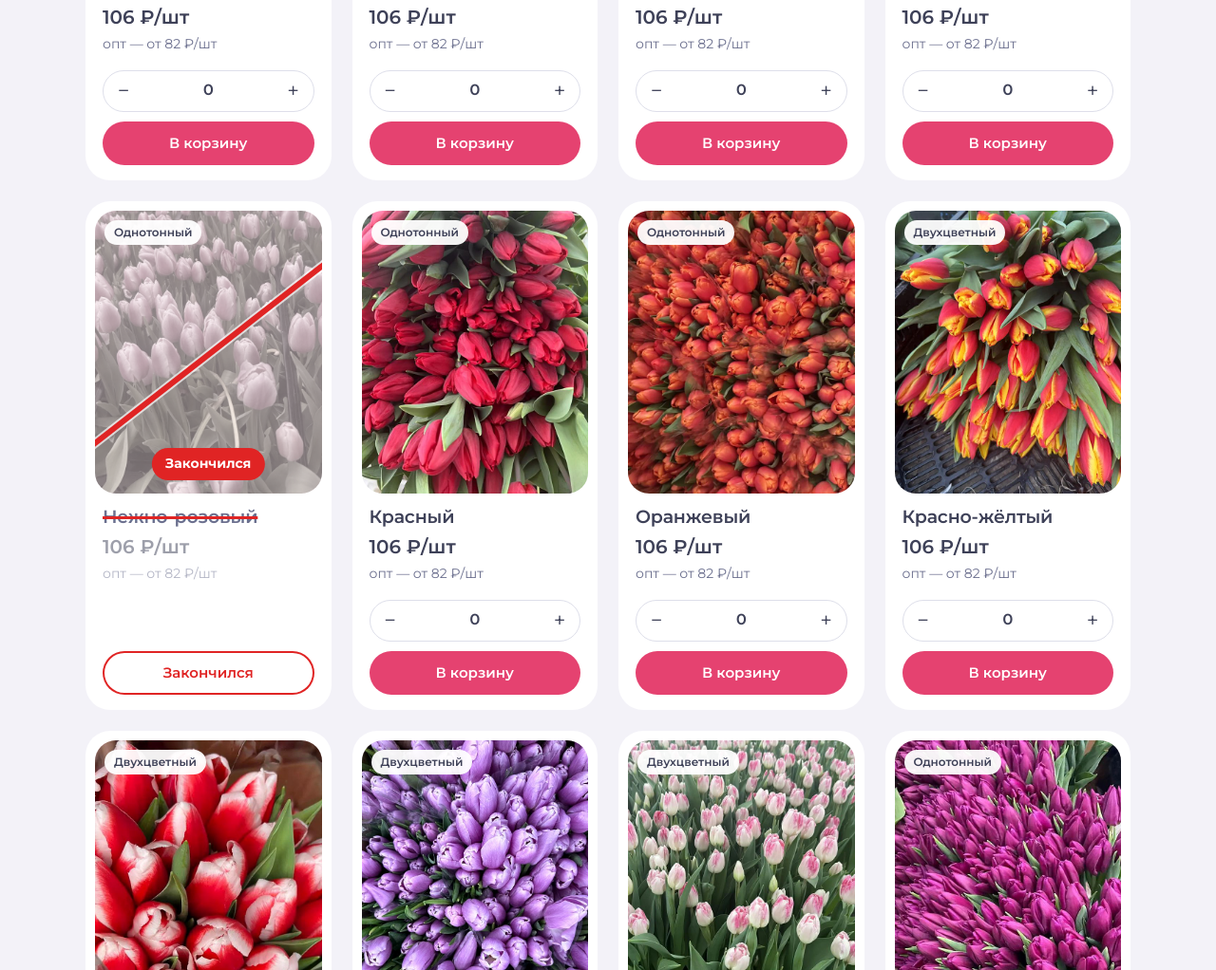
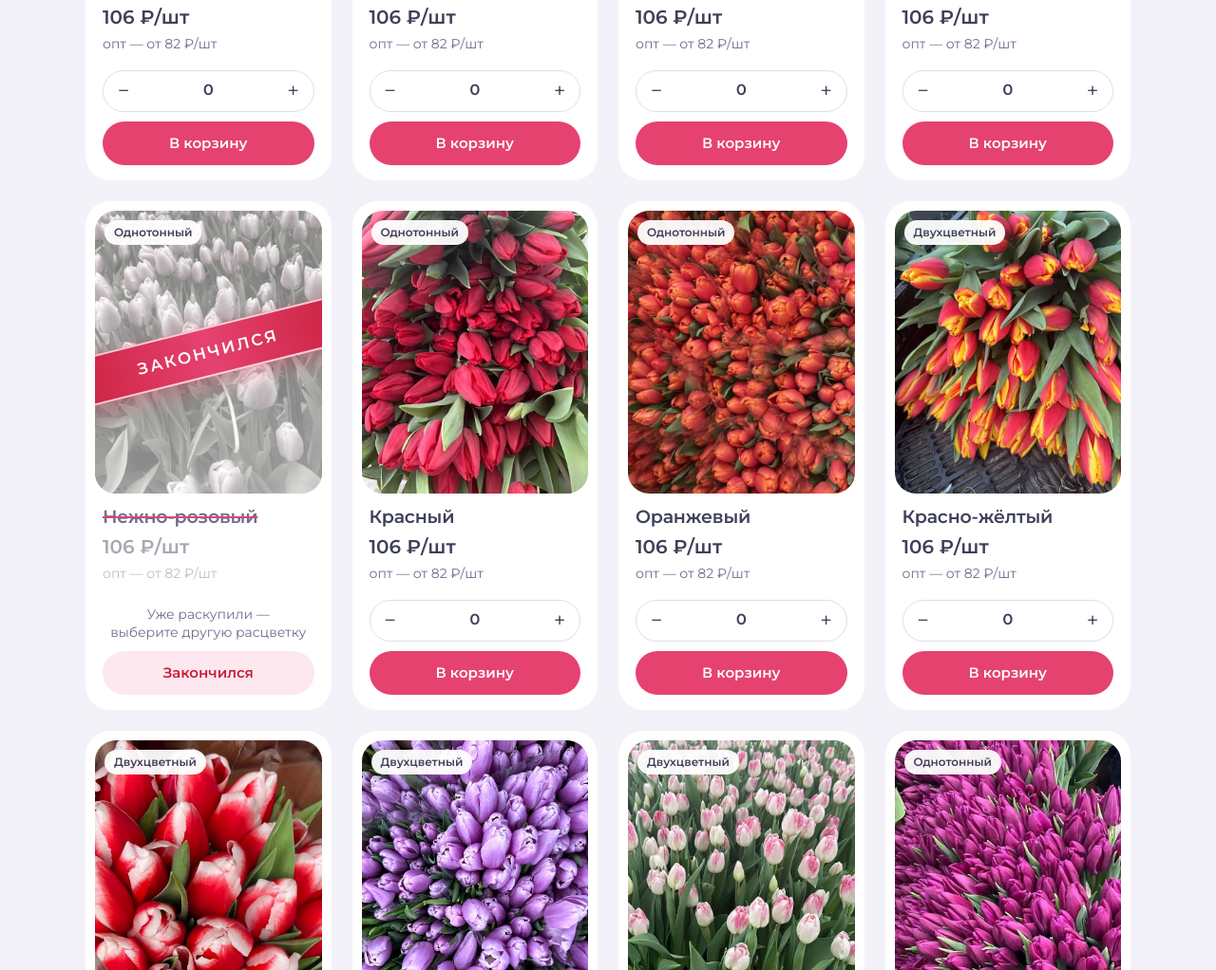
Before and after one commit to Color03traffic/The-tulip-from-tsvetofor, a plain HTML site: page catalog.html in a window 1280 px wide. Shown: the part 737-1759 px from the top of the page at 95% size. Drawn offline with Linux system fonts and the light colour scheme; a web font is replaced by a local one.

Commit message:
Закончился: красивее — лента поперёк фото, мягкая кнопка, подсказка
Co-Authored-By: Claude Opus 5.5 <noreply@anthropic.com>
Claude-Session: https://claude.ai/code/session_01DfhLyb9nAFL92nMZrdmAqZ

```diff
--- a/catalog.html
+++ b/catalog.html
@@ -22,7 +22,7 @@
   <link rel="preconnect" href="https://fonts.googleapis.com">
   <link rel="preconnect" href="https://fonts.gstatic.com" crossorigin>
   <link rel="stylesheet" href="https://fonts.googleapis.com/css2?family=Montserrat:wght@400;500;600;700&family=Unbounded:wght@500;600;700&display=swap">
-  <link rel="stylesheet" href="style.css?v=7cdf4ac1">
+  <link rel="stylesheet" href="style.css?v=31b14279">
   <script src="prices.js?v=e1ca99b3"></script>
   <script src="common.js?v=4439fac9"></script>
 </head>
@@ -325,8 +325,10 @@
     if (!isSoldOut(b.dataset.name)) return;
     const card = b.closest('.card');
     card.classList.add('sold-out');
-    card.querySelector('.card-photo').insertAdjacentHTML('beforeend', '<span class="sold-out-badge">Закончился</span>');
-    card.querySelector('.stepper').hidden = true;
+    card.querySelector('.card-photo').insertAdjacentHTML('beforeend', '<div class="sold-out-ribbon">Закончился</div>');
+    const st = card.querySelector('.stepper');
+    st.insertAdjacentHTML('afterend', '<div class="sold-out-note">Уже раскупили —<br>выберите другую расцветку</div>');
+    st.hidden = true;
     b.disabled = true;
     b.textContent = 'Закончился';
     b.removeAttribute('onclick');
--- a/style.css
+++ b/style.css
@@ -329,22 +329,32 @@ h3{ font-size:18px; font-weight:600; }
 .card-actions .stepper input{ flex:1; min-width:0; }
 .card-actions .btn{ min-height:46px; padding:0 14px; font-size:15px; }
 
-/* Сорт закончился (SOLD_OUT в prices.js): фото бледное и перечёркнуто красной полосой */
-.card.sold-out .card-photo img{ filter:grayscale(.75); opacity:.55; }
+/* Сорт закончился (SOLD_OUT в prices.js): фото приглушено, поперёк — красная лента «Закончился» */
+.card.sold-out .card-photo img{ filter:grayscale(.85) brightness(1.08); }
 .card.sold-out:hover .card-photo img{ transform:none; }
-.card.sold-out .card-photo::after{
-  content:""; position:absolute; left:-15%; right:-15%; top:50%; height:6px;
-  background:#E02424; transform:rotate(-38deg); box-shadow:0 0 0 2px rgba(255,255,255,.7);
+.card.sold-out .card-photo::before{
+  content:""; position:absolute; inset:0; z-index:1;
+  background:linear-gradient(180deg, rgba(255,255,255,.35), rgba(255,255,255,.55));
 }
-.sold-out-badge{
-  position:absolute; left:50%; bottom:14px; transform:translateX(-50%); z-index:1;
-  padding:6px 14px; border-radius:999px; background:#E02424; color:#fff;
-  font-size:14px; font-weight:700; white-space:nowrap;
+.sold-out-ribbon{
+  position:absolute; left:-20%; right:-20%; top:50%; z-index:2;
+  transform:translateY(-50%) rotate(-14deg);
+  padding:11px 0; text-align:center;
+  background:linear-gradient(90deg, #C81E3A, #E54270 50%, #C81E3A);
+  color:#fff; font-family:var(--display); font-weight:600; font-size:17px;
+  letter-spacing:.14em; text-transform:uppercase;
+  box-shadow:0 8px 22px rgba(200,30,58,.35);
+  border-top:2px solid rgba(255,255,255,.75); border-bottom:2px solid rgba(255,255,255,.75);
 }
-.card.sold-out h3{ text-decoration:line-through; text-decoration-color:#E02424; text-decoration-thickness:3px; color:var(--ink-soft); }
-.card.sold-out .price-line{ opacity:.5; }
+.card.sold-out .tag{ z-index:3; }
+.card.sold-out h3{
+  color:var(--ink-soft);
+  text-decoration:line-through; text-decoration-color:#E54270; text-decoration-thickness:2px;
+}
+.card.sold-out .price-line{ opacity:.45; }
+.sold-out-note{ font-size:14px; color:var(--ink-soft); text-align:center; line-height:1.35; }
 .card.sold-out .add-btn[disabled]{
-  background:transparent; color:#E02424; box-shadow:inset 0 0 0 2px #E02424; opacity:1; cursor:not-allowed;
+  background:#FCE8EE; color:#C81E3A; box-shadow:none; opacity:1; cursor:not-allowed;
 }
 
 /* Карточка без своего фото — заглушка до появления фото */
```
Also changed, not shown: account.html (+1 -1 lines), cart.html (+1 -1 lines), contacts.html (+1 -1 lines), index.html (+1 -1 lines), privacy.html (+1 -1 lines), 1 other file.
